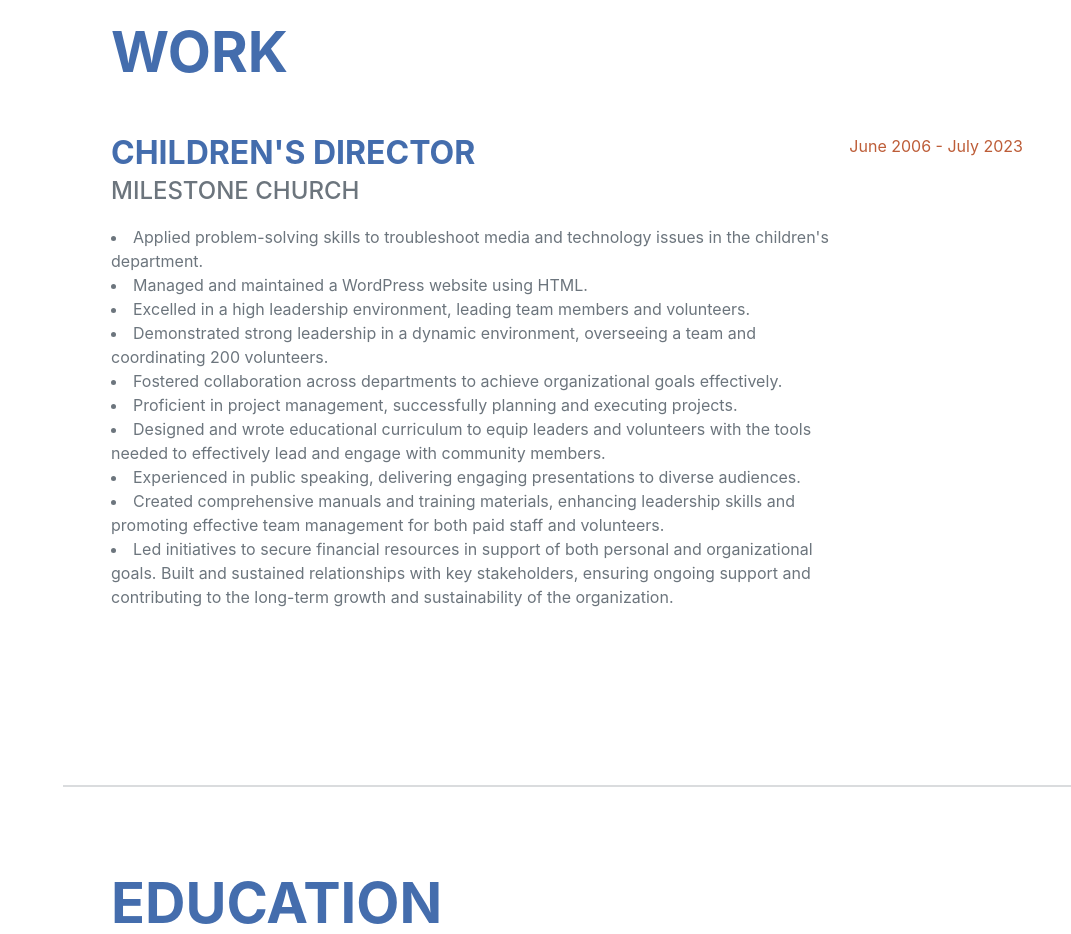
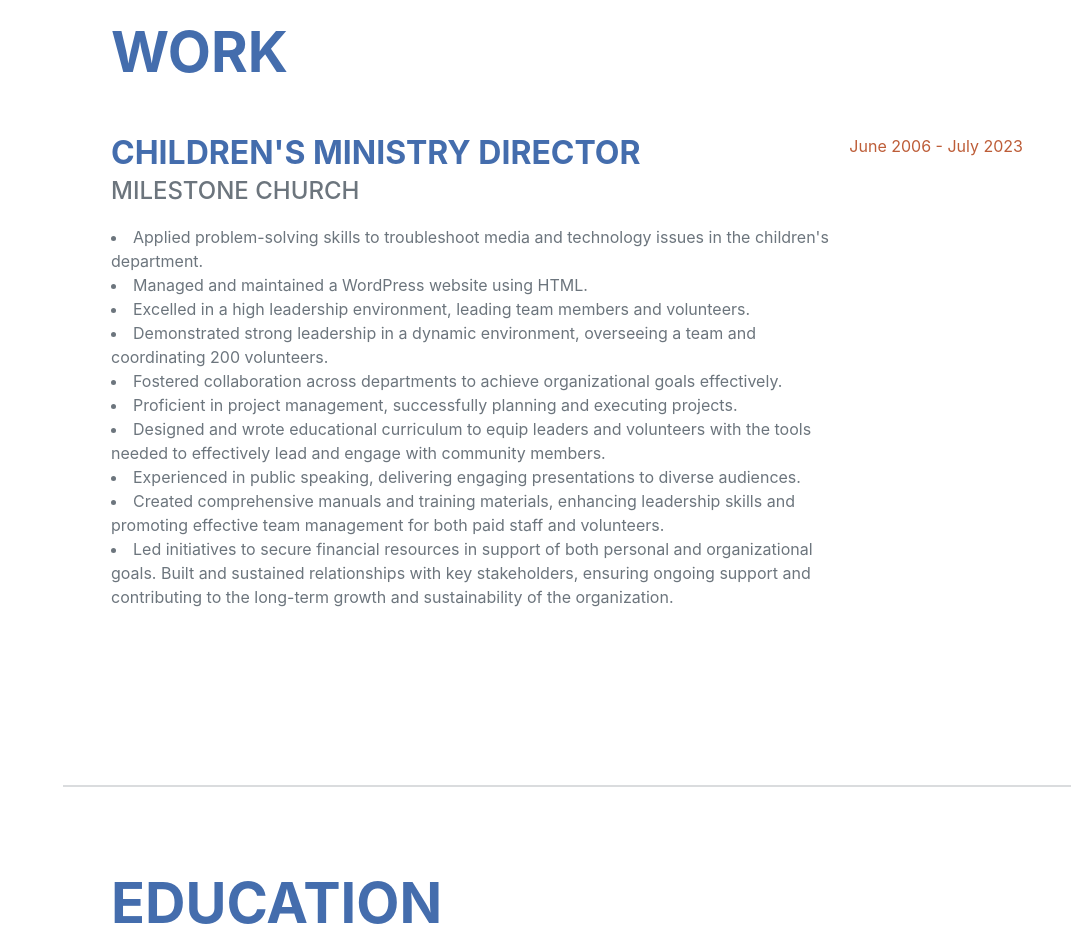
Before and after one commit to cweise04/cloudresume, a plain HTML site: page Frontend/website/index.html in a window 1280 px wide. Shown: the part 3400-4334 px from the top of the page, without its empty margins (209-1280 px from the left). Drawn offline with nearby package versions, Linux system fonts and the light colour scheme; no server answers; a web font is replaced by a local one.

Commit message:
Updated resume in HTML

```diff
--- a/Frontend/website/index.html
+++ b/Frontend/website/index.html
@@ -251,7 +251,7 @@
                         <h2 class="mb-5">Work</h2>
                         <div class="d-flex flex-column flex-md-row justify-content-between mb-5">
                             <div class="flex-grow-1">
-                                <h3 class="mb-0">Children's Director</h3>
+                                <h3 class="mb-0">Children's Ministry Director</h3>
                                 <div class="subheading mb-3">Milestone Church</div>
                             </li>
                             <li>
```
